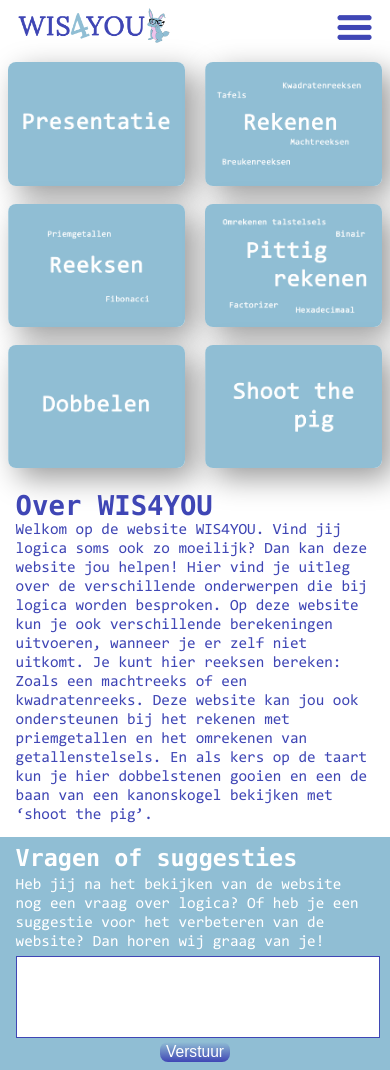
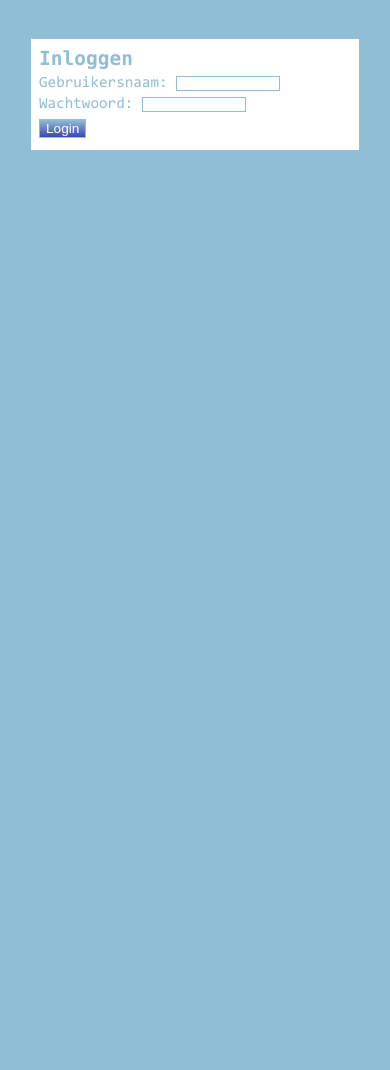
Before and after one commit to WendySegaar/wis4you, a PHP site: page / in a window 390 px wide. After the commit the page ends 150 px from the top, so only its background shows below. Run offline with PHP 8.4, Linux system fonts and the light colour scheme.

Commit message:
inlogformulier
Inlogformulier gestyled en responsive

```diff
--- a/css/main.css
+++ b/css/main.css
@@ -12,6 +12,23 @@
 body{
 	font-family: Consolas;
 	color: white;
+}
+#inlogBody {
+	color: var(--light-blue);
+	background-color: var(--light-blue);
+}
+#inlogForm {
+	background-color: white;
+	width: 80vw;
+	margin: 10vw 8vw ;
+	padding: 2vw;
+}
+#inlogForm h2 {
+	font-size: 5vw;
+	padding-bottom: 1vw;
+}
+#inlogForm label {
+	font-size: 4vw;
 }
 header{
 	padding: 2vw 4vw 2vw 4vw;
@@ -85,7 +102,7 @@ footer p {
 	font-size: 4vw;
 	padding-top: 1vw;
 }
-form {
+#formFooter {
 	display: grid;
 	grid-template-rows: repeat(2, auto);
 	grid-template-columns: 1fr;
@@ -108,6 +125,7 @@ form {
 	border: 0 none;
 	background: linear-gradient( var(--light-blue),  var(--dark-blue));
 }
+
 /*rekenpagina*/
 .container{
 	padding: 2vw;
@@ -146,13 +164,17 @@ form {
 #berekening label {
 	font-size: 3.5vw;
 }
-.inputRek {
+.inputRek, .inlogInput {
 	width: 15vw;
 	border: 1px solid var(--light-blue);
 	font-size: 2.5vw;
 	color: var(--dark-blue);
 }
-#submitRek {
+.inlogInput {width: 25vw;}
+.inlogInput, #inlogSubmit {
+	margin-bottom: 1vw;
+}
+#submitRek, #inlogSubmit {
 	margin-top: 1vw;
 	font-size: 3.5vw;
 	color: white;
@@ -254,6 +276,17 @@ form {
 
 }
 @media (min-width: 768px) {
+	#inlogForm{
+		width: 50vw;
+		margin: 10vw 23vw ;
+
+	}
+	#inlogForm h2{
+		font-size: 3vw;
+	}
+	#inlogForm label {
+		font-size: 2vw;
+	}
 	header {
 		grid-template-columns: 32vw 1fr 7vw;
 	}
@@ -284,7 +317,7 @@ form {
 	footer p {
 		font-size: 2vw;
 	}
-	form {
+	#formFooter {
 		grid-template-rows: 1fr;
 		grid-template-columns: 70vw 1fr;
 		grid-template-areas: "input submit";
@@ -330,12 +363,16 @@ form {
 	#berekening label {
 		font-size: 2vw;
 	}
-	.inputRek {
+	.inputRek, .inlogInput {
 		width: 15vw;
 		height: 2vw;
 		border: 1px solid var(--light-blue);
 	}
-	#submitRek {
+	.inlogInput {
+		font-size: 1.5vw;
+		width: 15vw;
+	}
+	#submitRek, #inlogSubmit {
 		font-size: 1.5vw;
 	}
 	/*dobbelen*/
--- a/dobbelen.html
+++ b/dobbelen.html
@@ -43,7 +43,7 @@
 	<footer>
 		<h2>Vragen of suggesties</h2>
 		<p>Heb jij na het bekijken van de website nog een vraag over logica? Of heb je een suggestie voor het verbeteren van de website? Dan horen wij graag van je!</p>
-		<form>
+		<form id="formFooter">
 			<input id="footerInput" type="text">
 			<input id="footerSubmit" type="submit" value="Verstuur">
 		</form>
--- a/index.html
+++ b/index.html
@@ -44,7 +44,7 @@
 	<footer>
 		<h2>Vragen of suggesties</h2>
 		<p>Heb jij na het bekijken van de website nog een vraag over logica? Of heb je een suggestie voor het verbeteren van de website? Dan horen wij graag van je!</p>
-		<form>
+		<form id="formFooter">
 			<input id="footerInput" type="text">
 			<input id="footerSubmit" type="submit" value="Verstuur">
 		</form>
--- /dev/null
+++ b/index.php
@@ -0,0 +1,46 @@
+<?php
+session_start();
+
+$user = $error = $login = "";
+
+if(isset($_SESSION['ingelogd'])){
+	if($_SESSION['ingelogd'] == "ja"){
+		$login = "uitloggen";
+		$user = $_SESSION['user'];
+ }
+}
+
+else {
+	$login = "inloggen";
+}
+
+?>
+<!doctype html>
+<html>
+<head>
+	<meta name="viewport" content="width=device-width">
+	<meta charset="utf-8">
+	<meta name="author" content="Jarco Simons, Wendy Segaar">
+	<meta name="description" content="WIS4YOU">
+	<meta name="keywords" content="WIS4YOU, rekenen, reeksen, getallen, shoot the pig, logica, berekenen, dobbelen, dobbelstenen">
+	<meta name="viewport" content="width=device-width, initial-scale=1.0">
+	<link rel="stylesheet" type="text/css" href="css/main.css"/>
+	<link rel="shortcut icon" type="image/png" href="images/favicon.png">
+	<title>WIS4YOU</title>
+</head>
+<body id="inlogBody">
+	<form id="inlogForm" method="POST" action="ingelogd.php">
+		<h2>Inloggen</h2>
+		<label for="username">Gebruikersnaam:</label> <input class="inlogInput" type="text" name="username" value="<?php echo $user ?>" /><br/>
+		<label for="password">Wachtwoord:</label> <input class="inlogInput" type="password" name="password"/><br/>
+		<input id="inlogSubmit" type="submit" name="submit" value="Login"/>
+			<?php
+			if(isset($_SESSION['error'])){
+				echo "<span id='error'>".$_SESSION['error']."</span>";
+				$_SESSION['error'] = null;
+			}
+			?>
+			</span>
+	</form>
+</body>
+</html>
--- a/pittig_rekenen.html
+++ b/pittig_rekenen.html
@@ -37,7 +37,7 @@
 	<footer>
 		<h2>Vragen of suggesties</h2>
 		<p>Heb jij na het bekijken van de website nog een vraag over logica? Of heb je een suggestie voor het verbeteren van de website? Dan horen wij graag van je!</p>
-		<form>
+		<form id="formFooter">
 			<input id="footerInput" type="text">
 			<input id="footerSubmit" type="submit" value="Verstuur">
 		</form>
--- a/reeksen.html
+++ b/reeksen.html
@@ -37,7 +37,7 @@
 	<footer>
 		<h2>Vragen of suggesties</h2>
 		<p>Heb jij na het bekijken van de website nog een vraag over logica? Of heb je een suggestie voor het verbeteren van de website? Dan horen wij graag van je!</p>
-		<form>
+		<form id="formFooter">
 			<input id="footerInput" type="text">
 			<input id="footerSubmit" type="submit" value="Verstuur">
 		</form>
--- a/rekenen.html
+++ b/rekenen.html
@@ -39,7 +39,7 @@
 	<footer>
 		<h2>Vragen of suggesties</h2>
 		<p>Heb jij na het bekijken van de website nog een vraag over logica? Of heb je een suggestie voor het verbeteren van de website? Dan horen wij graag van je!</p>
-		<form>
+		<form id="formFooter">
 			<input id="footerInput" type="text">
 			<input id="footerSubmit" type="submit" value="Verstuur">
 		</form>
```
